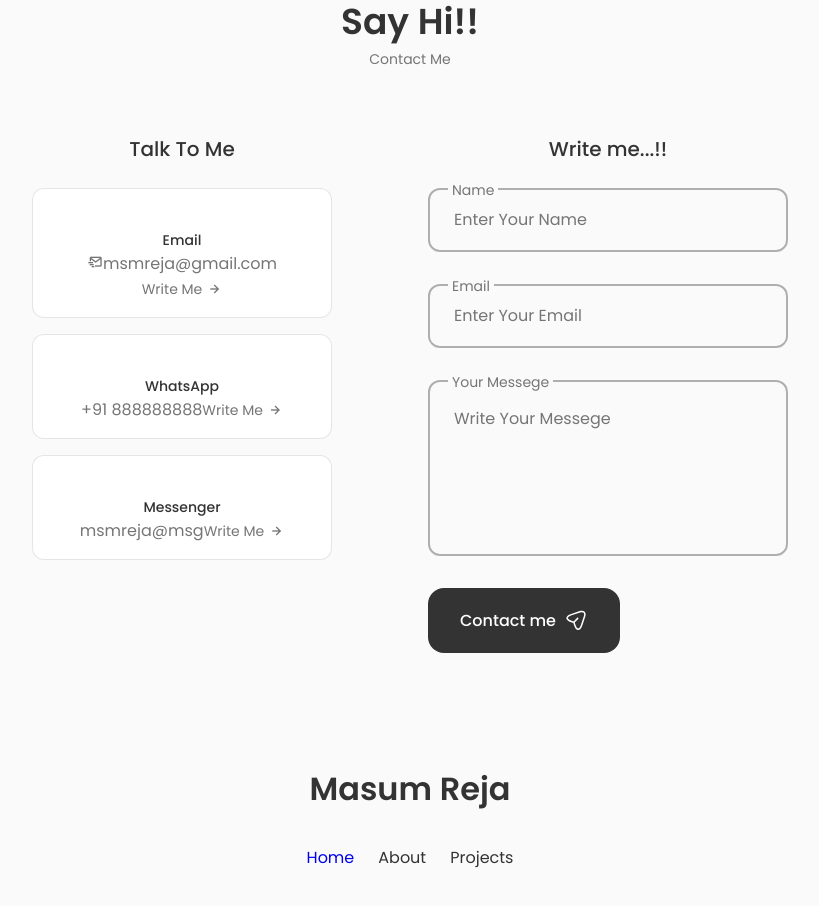
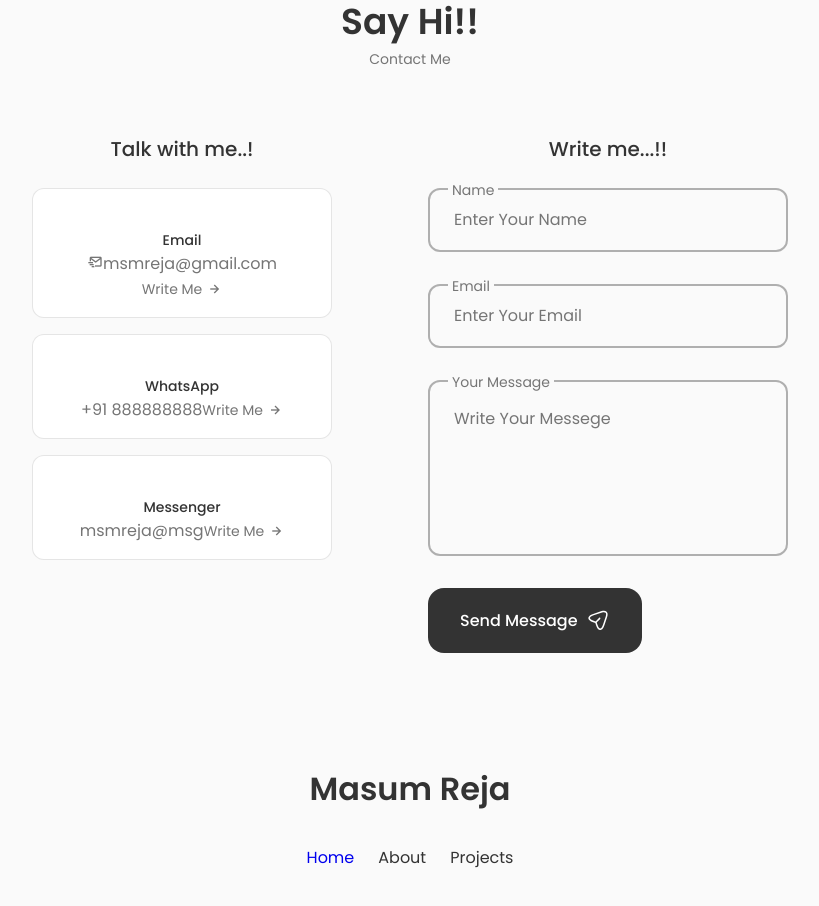
Before and after one commit to msmreja/Portfolio_Web, a React (Vite) app: page / in a window 1280 px wide. Shown: the part 3980-4886 px from the top of the page, without its empty margins (230-1049 px from the left). Built offline with nearby package versions, Linux system fonts and the light colour scheme.

Commit message:
project component upadate

```diff
--- a/package.json
+++ b/package.json
@@ -13,6 +13,7 @@
     "preview": "vite preview"
   },
   "dependencies": {
+    "@emailjs/browser": "^3.11.0",
     "react": "^18.2.0",
     "react-dom": "^18.2.0",
     "react-modal": "^3.16.1",
--- a/src/components/contact/Contact.jsx
+++ b/src/components/contact/Contact.jsx
@@ -1,7 +1,28 @@
-import React from 'react';
-import './contact.css'
+import React, {useRef} from 'react';
+import './contact.css';
+import emailjs from '@emailjs/browser';
 
 const Contact = () => {
+
+        const form = useRef();
+
+        const sendEmail = (e) => {
+            e.preventDefault();
+            emailjs.sendForm(
+                'service_qgjce89',
+                'template_0vl3xgk',
+                form.current,
+                'xbMyPTRu2ydI7v_8s')
+                .then((result) => {
+                    console.log(result.text);
+                    alert("Your Message is Sent..!")
+                }, (error) => {
+                    alert("Error.!! Internal Servar Error Please Try After Some Time..!")
+                    console.log(error.text);
+                });
+            e.target.reset()
+        };
+
     return (
         <section className="contact section" id="contact">
             <h2 className="section__title">Say Hi!!</h2>
@@ -9,7 +30,7 @@ const Contact = () => {
 
             <div className="contact__container container grid">
                 <div className="contact__content">
-                    <h3 className="contact__title">Talk To Me</h3>
+                    <h3 className="contact__title">Talk with me..!</h3>
 
                     <div className="contact__info">
                         <div className="contact__card">
@@ -34,7 +55,6 @@ const Contact = () => {
                             <i className="bx bx-right-arrow-alt contact__button-icon"></i>
                             </a>
                         </div>
-
                         <div className="contact__card">
                             <i className="bx bx__contact card-icon"></i>
 
@@ -51,7 +71,7 @@ const Contact = () => {
 
                 <div className="contact__content">
                         <h3 className="contact__title">Write me...!!</h3>
-                        <form className="contact__form">
+                        <form ref={form} onSubmit={sendEmail} className="contact__form">
                             <div className="contact__form-div">
                                 <label htmlFor="" className="contact__form-tag">Name</label>
                                 <input type="text" name="name" className="contact__form-input" placeholder="Enter Your Name" />
@@ -59,16 +79,16 @@ const Contact = () => {
 
                             <div className="contact__form-div">
                                 <label htmlFor="" className="contact__form-tag">Email</label>
-                                <input type="email" name="name" className="contact__form-input" placeholder="Enter Your Email" />
+                                <input type="email" name="email" className="contact__form-input" placeholder="Enter Your Email" />
                             </div>
 
                             <div className="contact__form-div contact__form-area">
-                                <label htmlFor="" className="contact__form-tag">Your Messege</label>
-                                <textarea rows='10' cols='35' className='contact__form-input' placeholder='Write Your Messege'></textarea>
+                                <label htmlFor="" className="contact__form-tag">Your Message</label>
+                                <textarea name='message' rows='10' cols='35' className='contact__form-input' placeholder='Write Your Messege'></textarea>
                             </div>
 
-                            <a href="#contact" className="button button--flex">
-                                Contact me
+                            <button className="button button--flex">
+                                Send Message
                                 <svg
                                     className="button__icon"
                                     xmlns="http://www.w3.org/2000/svg"
@@ -86,8 +106,7 @@ const Contact = () => {
                                         fill="var(--container-color)"
                                     ></path>
                                 </svg>
-                            </a>
-
+                            </button>
                         </form>
                 </div>
             </div>
--- a/src/components/projects/projects.css
+++ b/src/components/projects/projects.css
@@ -81,3 +81,44 @@
 .modal-footer{
         margin-top: 50%;
     }
+
+@media screen and (max-width: 992px) {
+    .work__container {
+        gap: 1.25rem;
+    }
+
+    .work__card {
+        padding: 1rem;
+    }
+    .work__img {
+        margin-bottom: 0.75rem;
+    }
+    .work__title {
+        margin-bottom: 0.25rem;
+    }
+}
+
+@media screen  and (max-width: 768px) {
+    .work__container {
+        grid-template-columns: max-content;
+    }
+}
+
+@media screen and (max-width:576px) {
+    .work__container {
+        grid-template-columns: 1fr;
+    }
+
+    .work__img {
+        width: 100%;
+    }
+}
+
+@media screen and (max-width: 350px) {
+    .work__item {
+        font-size: var(--small-font-size);
+    }
+    .work__filters {
+        column-gap: 0.25rem;
+    }
+}
```
Also changed, not shown: 1 other file (tests, documents, lock files or other folders).
